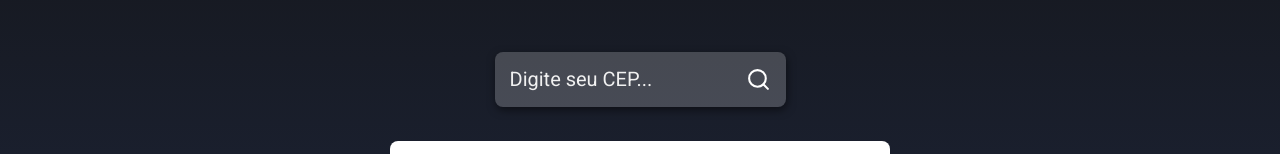
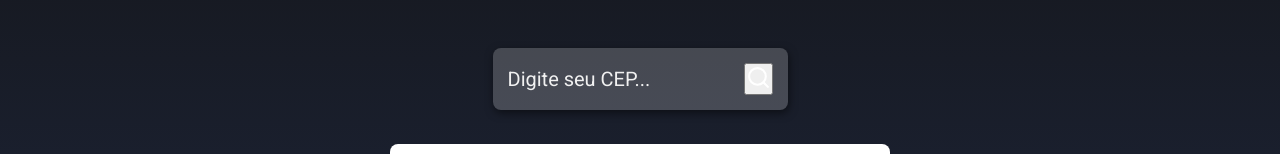
Before and after one commit to Igor-Brandalise/Buscador-de-CEP, a React (Create React App) app: page / in a window 1280 px wide. Shown: the part 262-416 px from the top of the page. Built offline with nearby package versions, Linux system fonts and the light colour scheme.

Commit message:
function

```diff
--- a/src/App.js
+++ b/src/App.js
@@ -1,16 +1,28 @@
+import { useState } from "react";
 import { FiSearch } from "react-icons/fi";
 import "./style.css";
 
 function App() {
+
+  const[input, setInput] = useState('')
+
+  function handleSerach(){
+    alert()
+  }
+
   return (
     <div className="container">
       <h1 className="title">Buscador de CEP</h1>
 
       <div className="containerInput">
-        <input type="text" placeholder="Digite seu CEP..."></input>
+        <input type="text" placeholder="Digite seu CEP..."
+        value={input}
+        onChange={(event) => setInput(event.target.value)}
+        />
 
-        <button className="button"></button>
+        <button className="buttonSearch" onClick={handleSerach()}>
         <FiSearch size={25} color="#fff" />
+        </button>
       </div>
 
       <main className="main">
```
